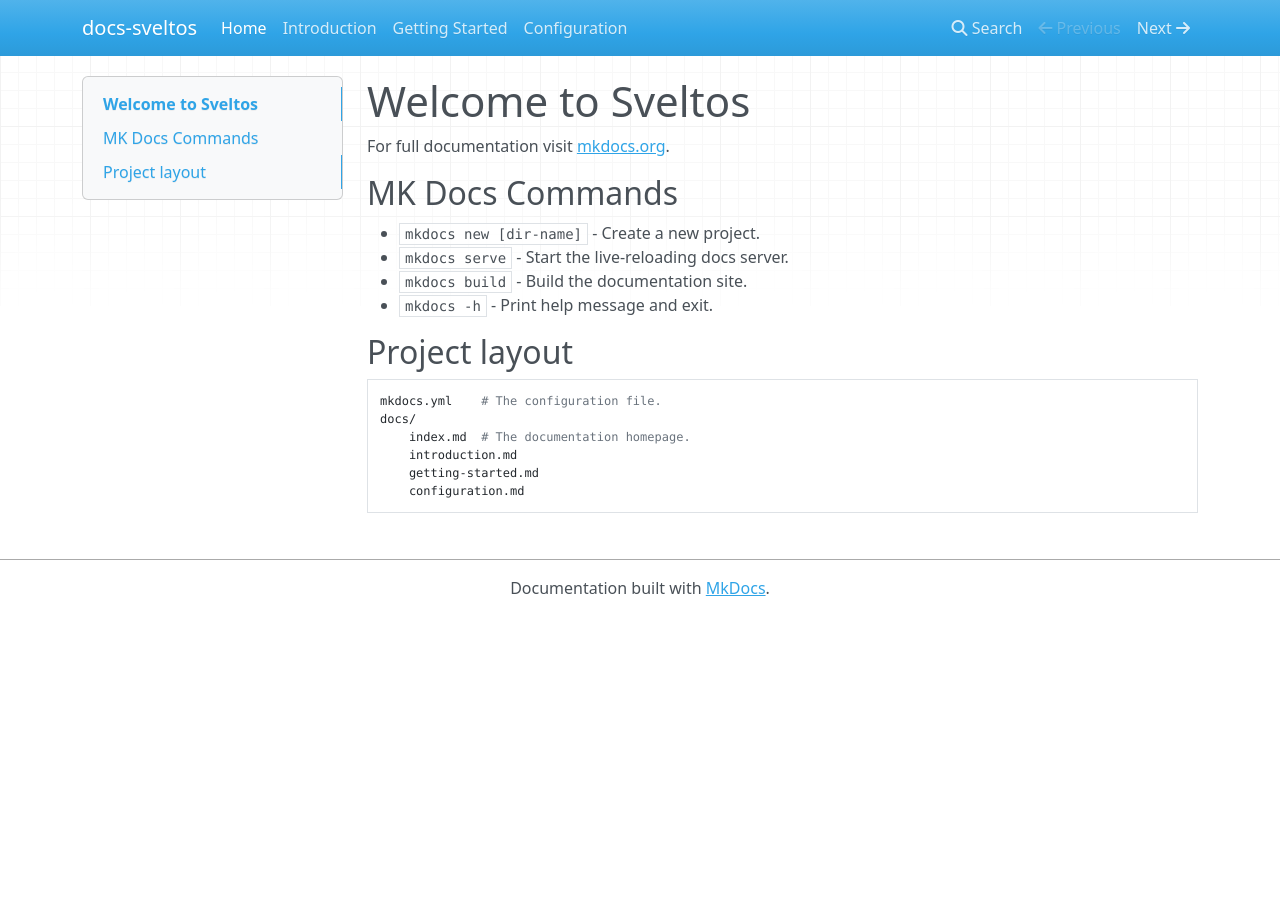
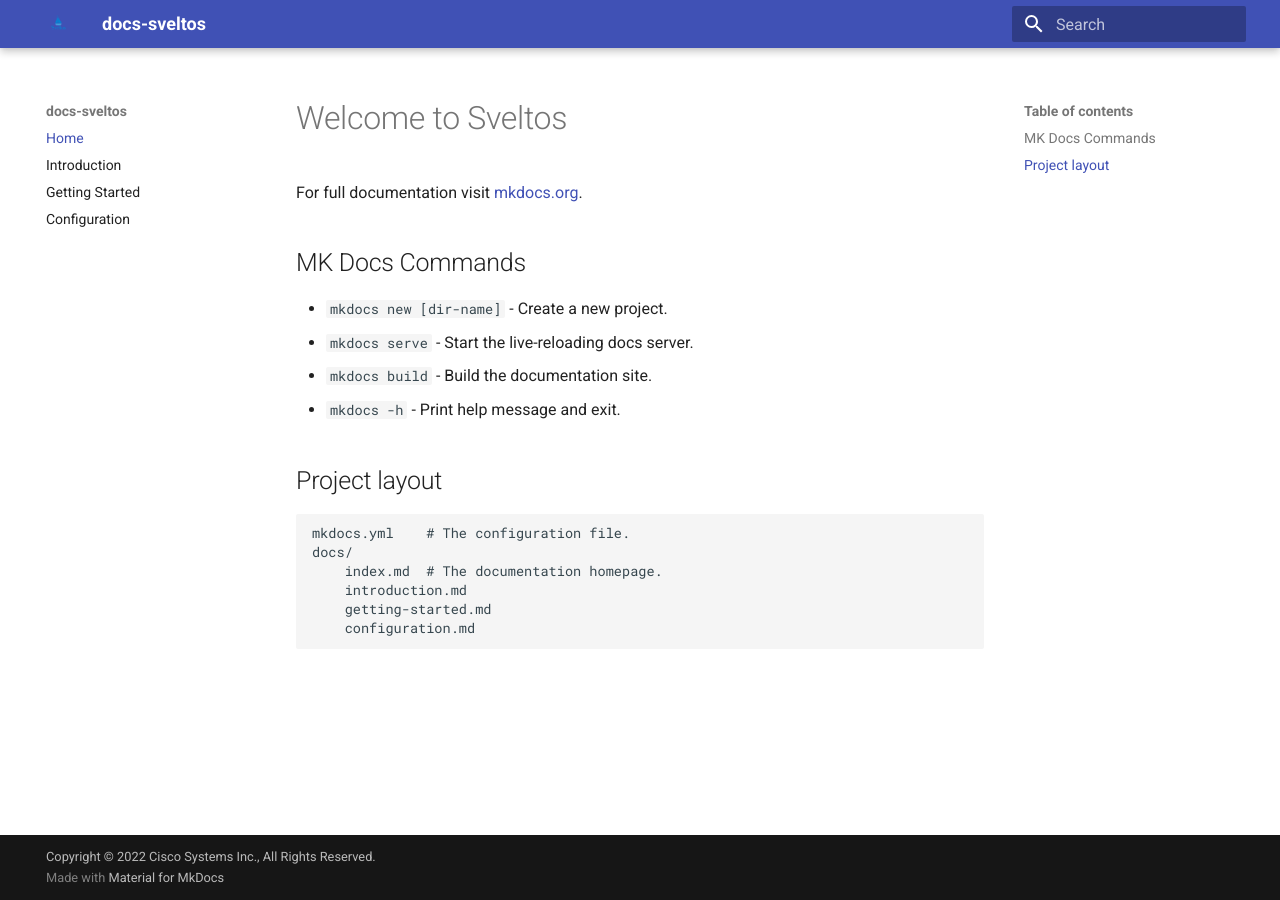
Before and after one commit to mbshields/mbshields.github.io, an MkDocs documentation site: the page built from docs/index.md, in a window 1280 px wide. Built offline with MkDocs 1.6.1 and Material for MkDocs 9.7.7, drawn with Linux system fonts in a browser that asks for light colours; nearby versions of some CDN libraries.

Commit message:
material theme

```diff
--- a/mkdocs.yml
+++ b/mkdocs.yml
@@ -1,4 +1,8 @@
 site_name: docs-sveltos
+copyright: Copyright &copy; 2022 Cisco Systems Inc., All Rights Reserved.
+theme:
+  name: material
+  logo: assets/images/logo.png
 nav:
   - Home: index.md
   - Introduction: introduction.md
```
